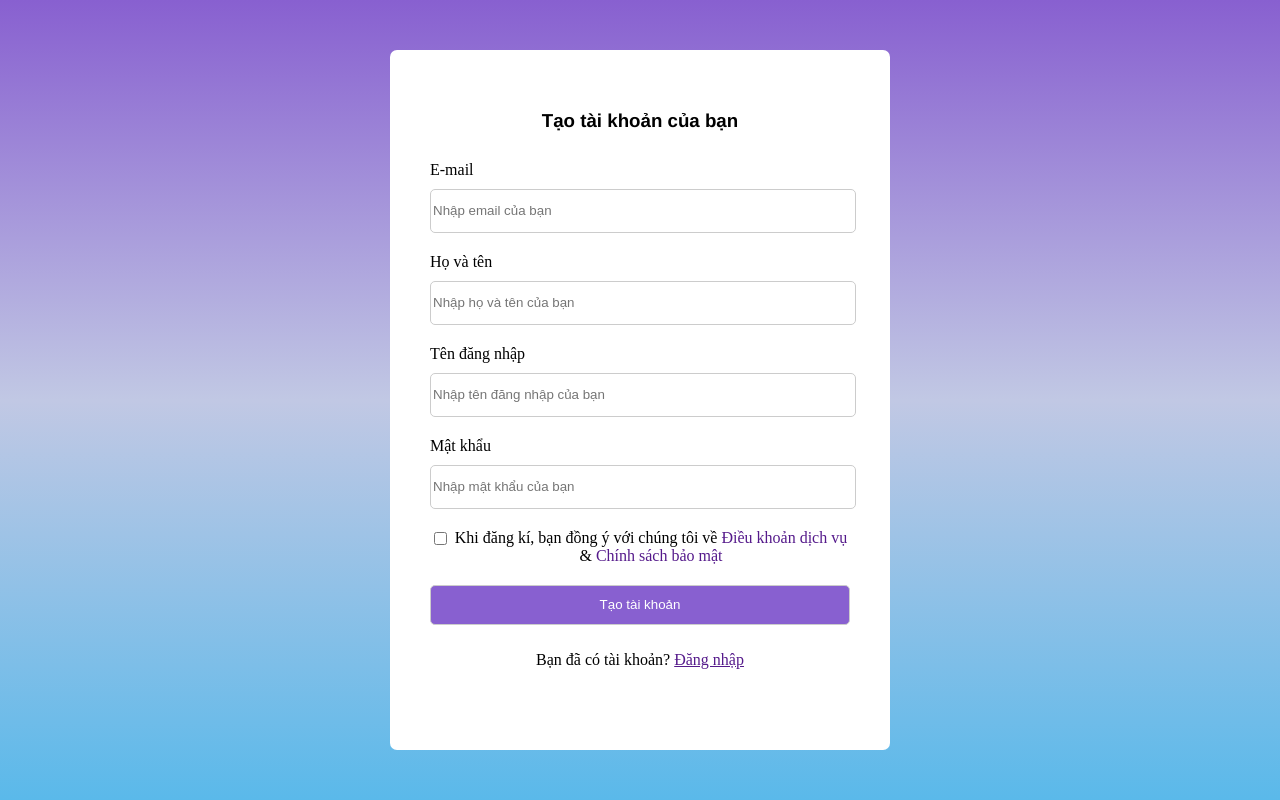
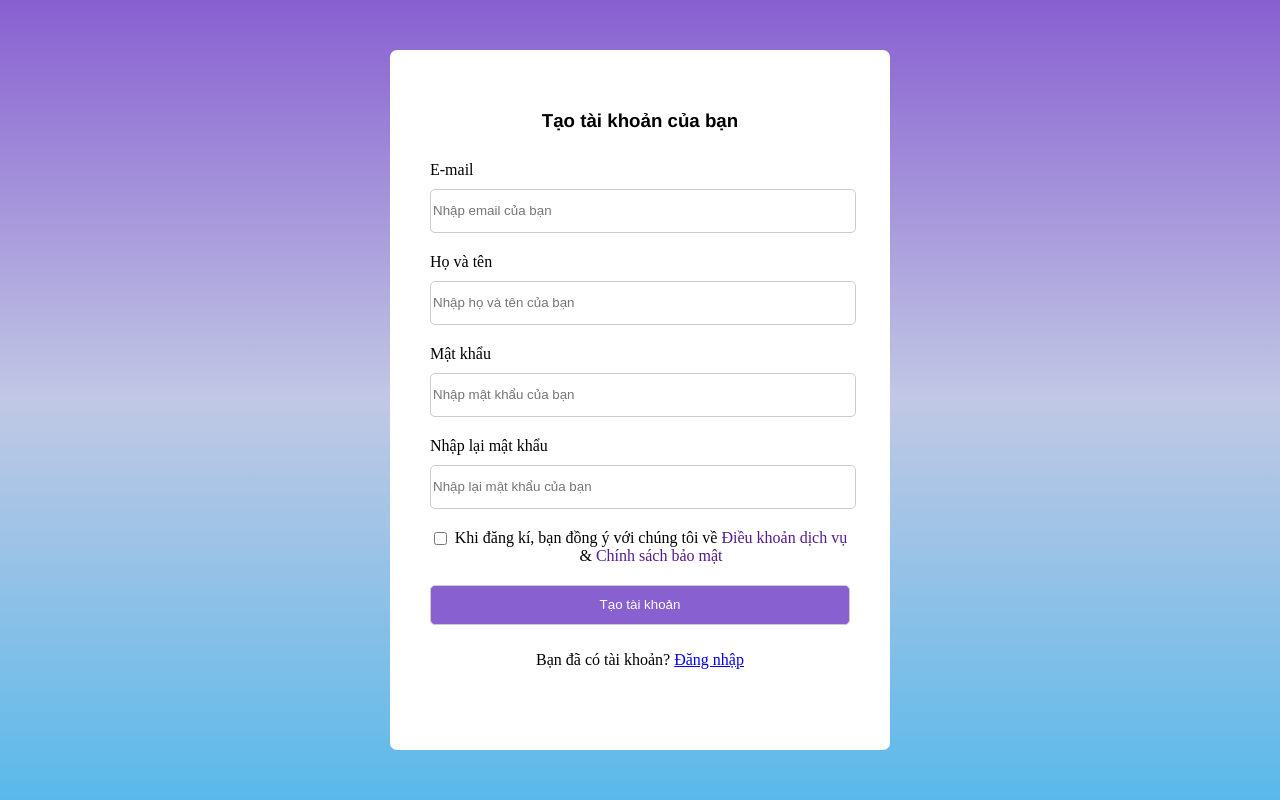
Before and after one commit to NguyenPhuocTruong/LTWeb_Nhom1_QuanLyThuVien, a PHP site: page /dangky.php in a window 1280 px wide. Run offline with PHP 8.4, Linux system fonts and the light colour scheme; some libraries are stand-ins or nearby versions.

Commit message:
Add files via upload

```diff
--- a/dangky.php
+++ b/dangky.php
@@ -10,8 +10,8 @@ $error = '';
 if (isset($_POST['dangki'])) {
     $email    = trim($_POST['email']);
     $hoten    = trim($_POST['hoten']);
-    $user     = trim($_POST['user']);
     $password = trim($_POST['password']);
+    $re_enter   = trim($_POST['re-enter']);
     $agree    = isset($_POST['check']);
 
     if (empty($email) || empty($hoten) || empty($user) || empty($password)) {
@@ -22,21 +22,22 @@ if (isset($_POST['dangki'])) {
         $error = '<script>alert("Mật khẩu phải có ít nhất 8 ký tự!")</script>';
     } else if (!$agree) {
         $error = '<script>alert("Bạn cần đồng ý với Điều khoản dịch vụ và Chính sách bảo mật!")</script>';
+    } else if ($password !== $re_enter){
+        $error = '<script>alert("Mật khẩu không trùng khớp")</script>';
     } else {
-        // Kiểm tra trùng username or email
-        $checkSql = 'SELECT id FROM nguoidung WHERE username = ? OR email = ?';
+        $checkSql = 'SELECT email FROM nguoidung WHERE email = ?';
         $checkStmt = $conn->prepare($checkSql);
-        $checkStmt->bind_param('ss', $user, $email);
+        $checkStmt->bind_param('s', $email);
         $checkStmt->execute();
         $checkResult = $checkStmt->get_result();
         if ($checkResult->num_rows > 0) {
-            $error = '<script>alert("Tên người dùng hoặc email đã tồn tại!")</script>';
+            $error = '<script>alert("Email đã tồn tại!")</script>';
         } else {
             $hashedPassword = password_hash($password, PASSWORD_DEFAULT);
 
-            $sql = 'INSERT INTO nguoidung (email, ho_ten, username, mat_khau) VALUES (?, ?, ?, ?)';
+            $sql = 'INSERT INTO nguoidung (email, ho_ten, mat_khau) VALUES (?, ?, ?)';
             if ($stmt = $conn->prepare($sql)) {
-                $stmt->bind_param('ssss', $email, $hoten, $user, $hashedPassword);
+                $stmt->bind_param('sss', $email, $hoten, $hashedPassword);
 
                 if ($stmt->execute()) {
                     echo '<script>
@@ -168,12 +169,12 @@ if (isset($_POST['dangki'])) {
                         <input class="form_input" name="hoten" value="<?php if(isset($_POST['hoten'])) echo $_POST['hoten'];?>" type="text" placeholder="Nhập họ và tên của bạn">
                     </div>
                     <div class="form-container__row">
-                        <label class="form_label">Tên đăng nhập</label>
-                        <input class="form_input" name="user" value="<?php if(isset($_POST['user'])) echo $_POST['user'];?>" type="text" placeholder="Nhập tên đăng nhập của bạn">
+                        <label class="form_label">Mật khẩu</label>
+                        <input class="form_input" name="password" value="<?php if(isset($_POST['password'])) echo $_POST['password'];?>" type="password" placeholder="Nhập mật khẩu của bạn">
                     </div>
                     <div class="form-container__row">
-                        <label class="form_label">Mật khẩu</label>
-                        <input class="form_input" name="password" value="<?php if(isset($_POST['password'])) echo $_POST['password'];?>" type="password" placeholder="Nhập mật khẩu của bạn">
+                        <label class="form_label">Nhập lại mật khẩu</label>
+                        <input class="form_input" name="re-enter" value="<?php if(isset($_POST['re-enter'])) echo $_POST['re-enter'];?>" type="password" placeholder="Nhập lại mật khẩu của bạn">
                     </div>
                     <div class="form_policy">
                         <input class="policy" type="checkbox" name="check"><label class="policy-text">Khi đăng kí, bạn đồng ý với chúng tôi về <a href="" class="policy-a">Điều khoản dịch vụ</a> & <a href="" class="policy-a">Chính sách bảo mật</a>
@@ -189,7 +190,7 @@ if (isset($_POST['dangki'])) {
                 <!-- <div class="form-container__social">
                     <button class="btn-social"><a href="" class="google-icon"><i class="fa-brands fa-google"></i>Đăng ký bằng Google</a></button>
                 </div> -->
-                <div><p class="form-login">Bạn đã có tài khoản? <a href="">Đăng nhập</a></p></div>
+                <div><p class="form-login">Bạn đã có tài khoản? <a href="dangnhap.php">Đăng nhập</a></p></div>
             </div>
         </div>
     </div>
```
